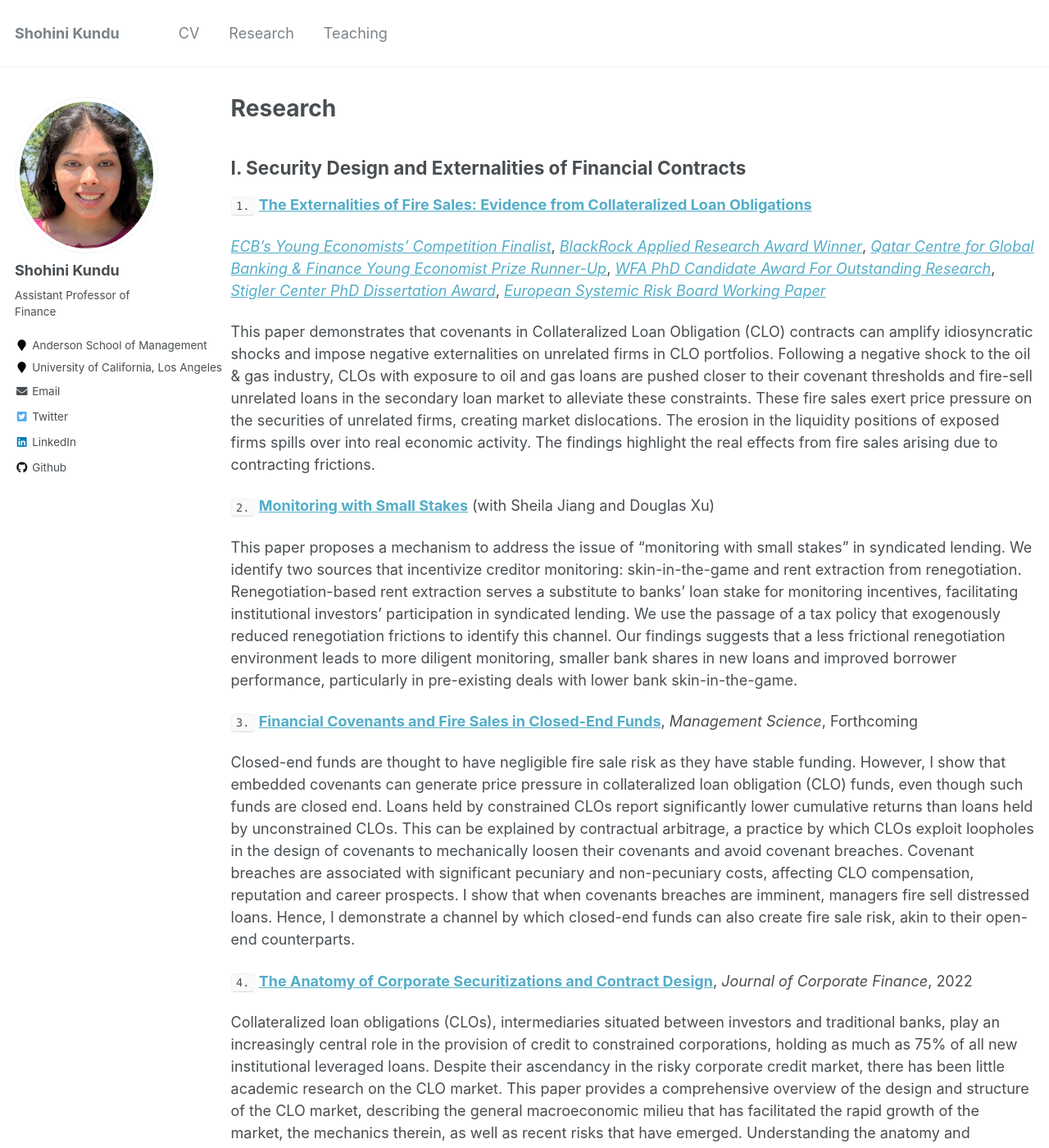
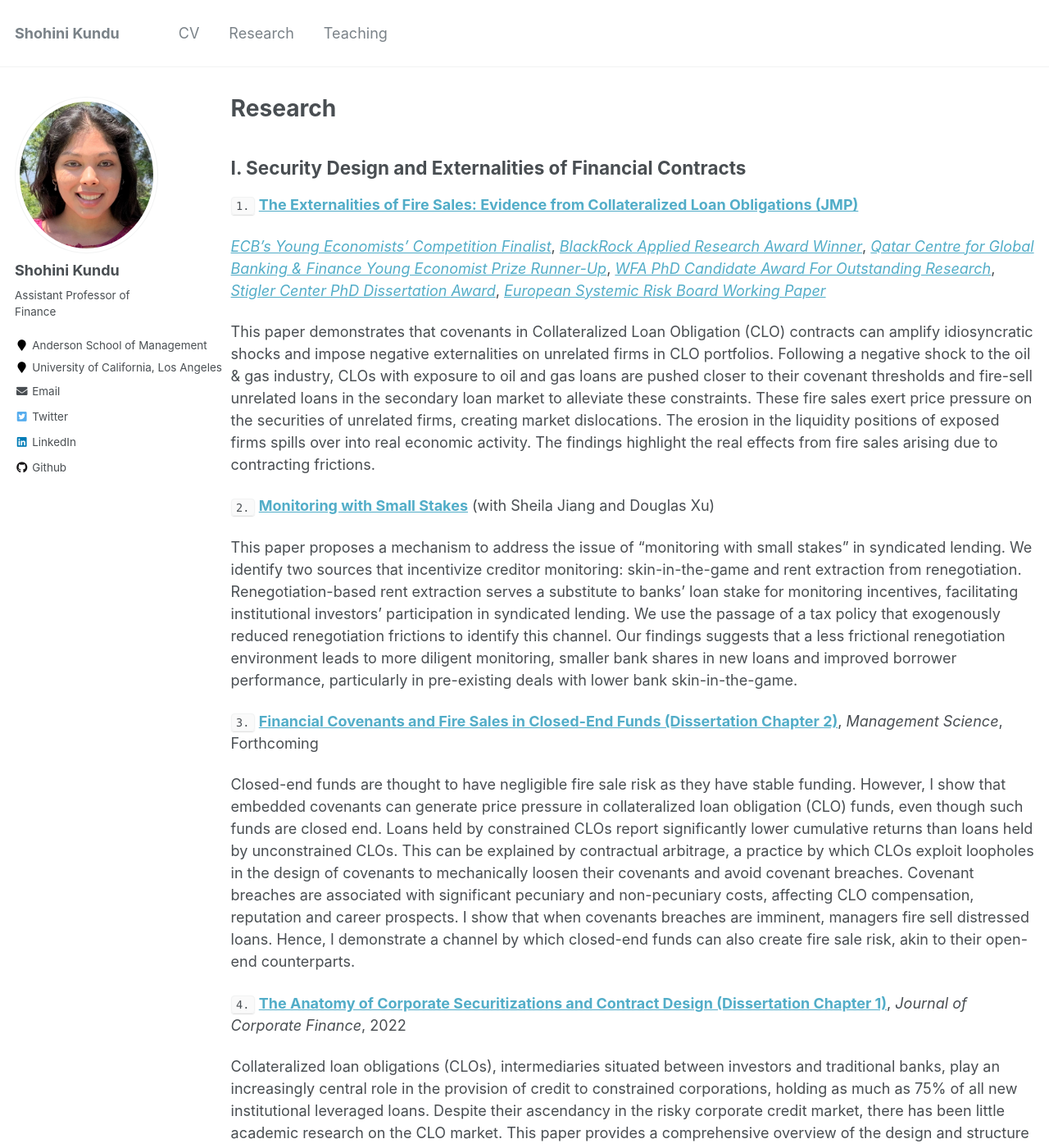
Before and after one commit to shohinikundu/shohinikundu.github.io, a Jekyll site: the page built from _pages/research.md, in a window 1280 px wide and 1400 px high. Shown: the whole window at 82% size. Built offline with Jekyll 4.4.1, drawn with Linux system fonts in a browser that asks for light colours.

Commit message:
Update research.md

```diff
--- a/_pages/research.md
+++ b/_pages/research.md
@@ -6,7 +6,7 @@ author_profile: true
 ---
 ## I. Security Design and Externalities of Financial Contracts
 
- `1.` [**The Externalities of Fire Sales: Evidence from Collateralized Loan Obligations**](https://papers.ssrn.com/sol3/papers.cfm?abstract_id=3735645)
+ `1.` [**The Externalities of Fire Sales: Evidence from Collateralized Loan Obligations (JMP)**](https://papers.ssrn.com/sol3/papers.cfm?abstract_id=3735645)
 
 [*ECB's Young Economists' Competition Finalist*](https://www.ecb.europa.eu/pub/conferences/ecbforum/previous_fora/2021/html/YE_competition_2021.en.html),
 [*BlackRock Applied Research Award Winner*](https://www.blackrock.com/corporate/applied-research-award/prior-program-winners),
@@ -21,12 +21,12 @@ This paper demonstrates that covenants in Collateralized Loan Obligation (CLO) c
 
 This paper proposes a mechanism to address the issue of "monitoring with small stakes" in syndicated lending. We identify two sources that incentivize creditor monitoring: skin-in-the-game and rent extraction from renegotiation. Renegotiation-based rent extraction serves a substitute to banks' loan stake for monitoring incentives, facilitating institutional investors’ participation in syndicated lending. We use the passage of a tax policy that exogenously reduced renegotiation frictions to identify this channel. Our findings suggests that a less frictional renegotiation environment leads to more diligent monitoring, smaller bank shares in new loans and improved borrower performance, particularly in pre-existing deals with lower bank skin-in-the-game.
 
- `3.` [**Financial Covenants and Fire Sales in Closed-End Funds**](https://papers.ssrn.com/sol3/papers.cfm?abstract_id=3595416), _Management Science_, Forthcoming
+ `3.` [**Financial Covenants and Fire Sales in Closed-End Funds (Dissertation Chapter 2)**](https://papers.ssrn.com/sol3/papers.cfm?abstract_id=3595416), _Management Science_, Forthcoming
 
 Closed-end funds are thought to have negligible fire sale risk as they have stable funding. However, I show that embedded covenants can generate price pressure in collateralized loan obligation (CLO) funds, even though such funds are closed end. Loans held by constrained CLOs report significantly lower cumulative returns than loans held by unconstrained CLOs. This can be explained by contractual arbitrage, a practice by which CLOs exploit loopholes in the design of covenants to mechanically loosen their covenants and avoid covenant breaches. Covenant breaches are associated with significant pecuniary and non-pecuniary costs, affecting CLO compensation, reputation and career prospects. I show that when covenants breaches are imminent, managers fire sell distressed loans. Hence, I demonstrate a channel by which closed-end funds can also create fire sale risk, akin to their open-end counterparts.
 
 
-`4.` [**The Anatomy of Corporate Securitizations and Contract Design**](https://papers.ssrn.com/sol3/papers.cfm?abstract_id=3740092), _Journal of Corporate Finance_, 2022
+`4.` [**The Anatomy of Corporate Securitizations and Contract Design (Dissertation Chapter 1)**](https://papers.ssrn.com/sol3/papers.cfm?abstract_id=3740092), _Journal of Corporate Finance_, 2022
 
 Collateralized loan obligations (CLOs), intermediaries situated between investors and traditional banks, play an increasingly central role in the provision of credit to constrained corporations, holding as much as 75% of all new institutional leveraged loans. Despite their ascendancy in the risky corporate credit market, there has been little academic research on the CLO market. This paper provides a comprehensive overview of the design and structure of the CLO market, describing the general macroeconomic milieu that has facilitated the rapid growth of the market, the mechanics therein, as well as recent risks that have emerged. Understanding the anatomy and dynamics of CLOs is paramount for developing insights into the role of non-bank financial intermediaries in financial markets.
 
```
